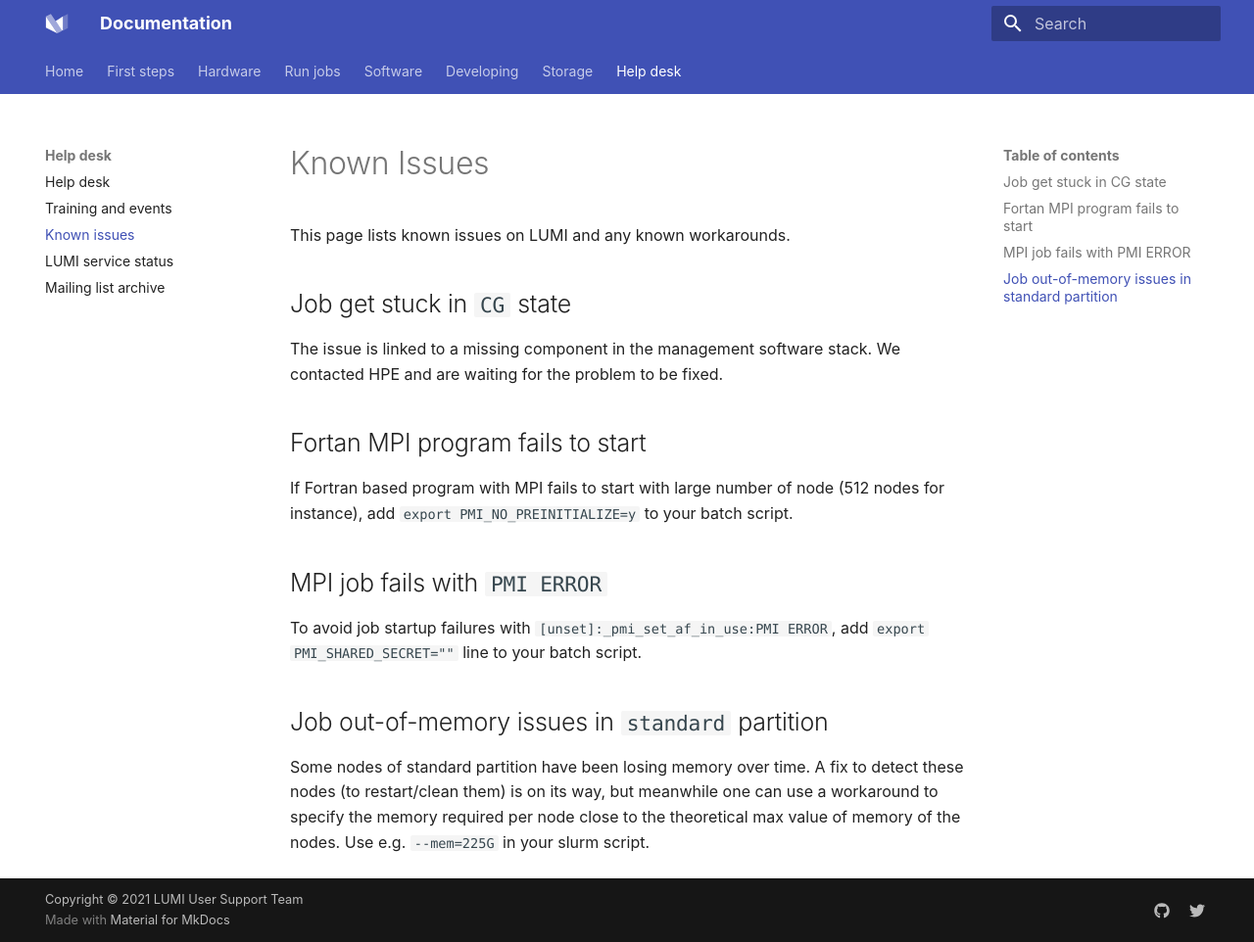
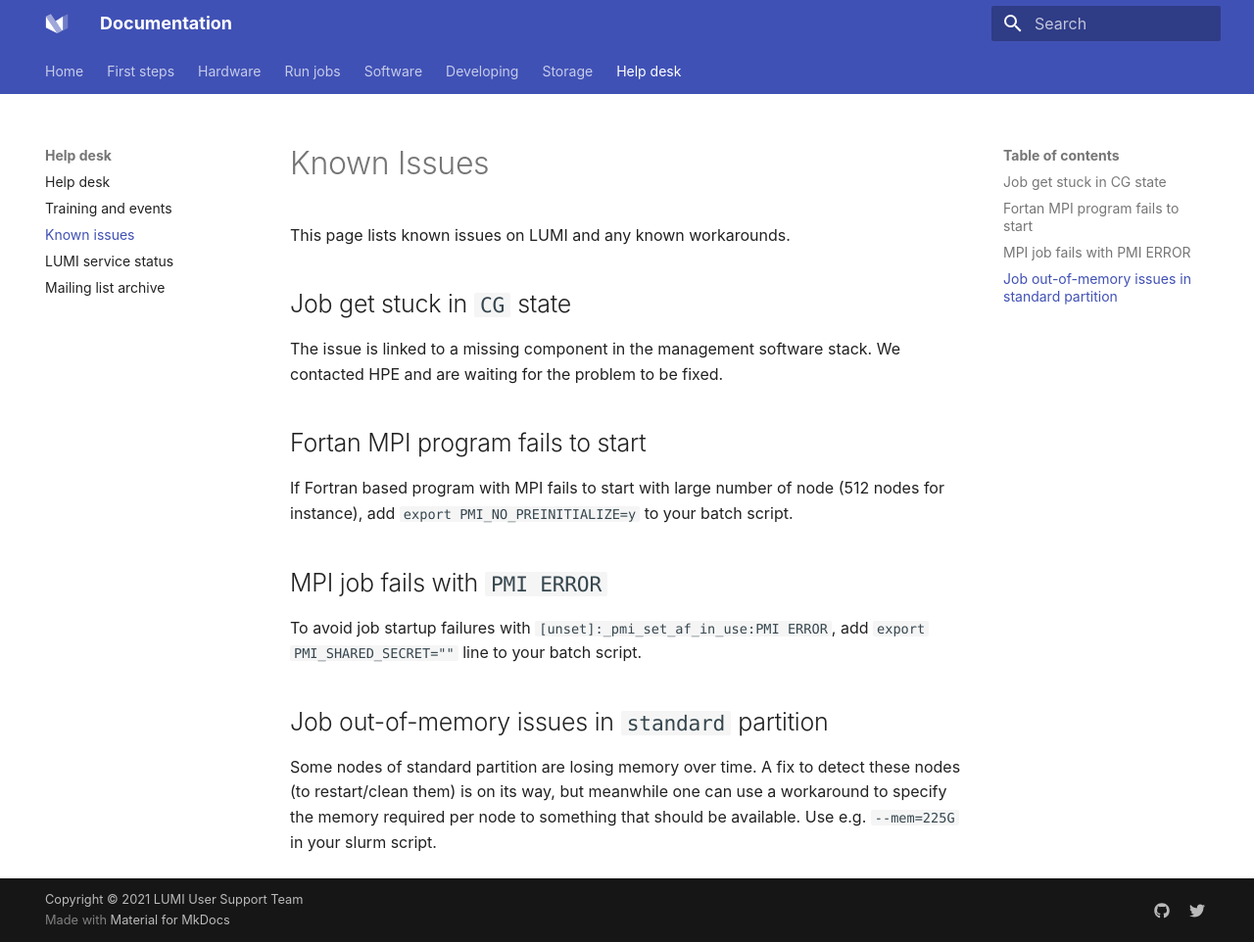
Before and after one commit to Lumi-supercomputer/lumi-userguide, an MkDocs documentation site: the page built from docs/helpdesk/issues.md, in a window 1280 px wide and 962 px high. Shown: the whole window at 98% size. Built offline with MkDocs 1.6.1 and Material for MkDocs 9.7.7, drawn with Linux system fonts in a browser that asks for light colours.

Commit message:
Change the wording a bit

```diff
--- a/docs/helpdesk/issues.md
+++ b/docs/helpdesk/issues.md
@@ -24,4 +24,4 @@
 
 ## Job out-of-memory issues in `standard` partition
 
-Some nodes of standard partition have been losing memory over time. A fix to detect these nodes (to restart/clean them) is on its way, but meanwhile one can use a workaround to specify the memory required per node close to the theoretical max value of memory of the nodes. Use e.g. `--mem=225G` in your slurm script.
+Some nodes of standard partition are losing memory over time. A fix to detect these nodes (to restart/clean them) is on its way, but meanwhile one can use a workaround to specify the memory required per node to something that should be available. Use e.g. `--mem=225G` in your slurm script.
```
